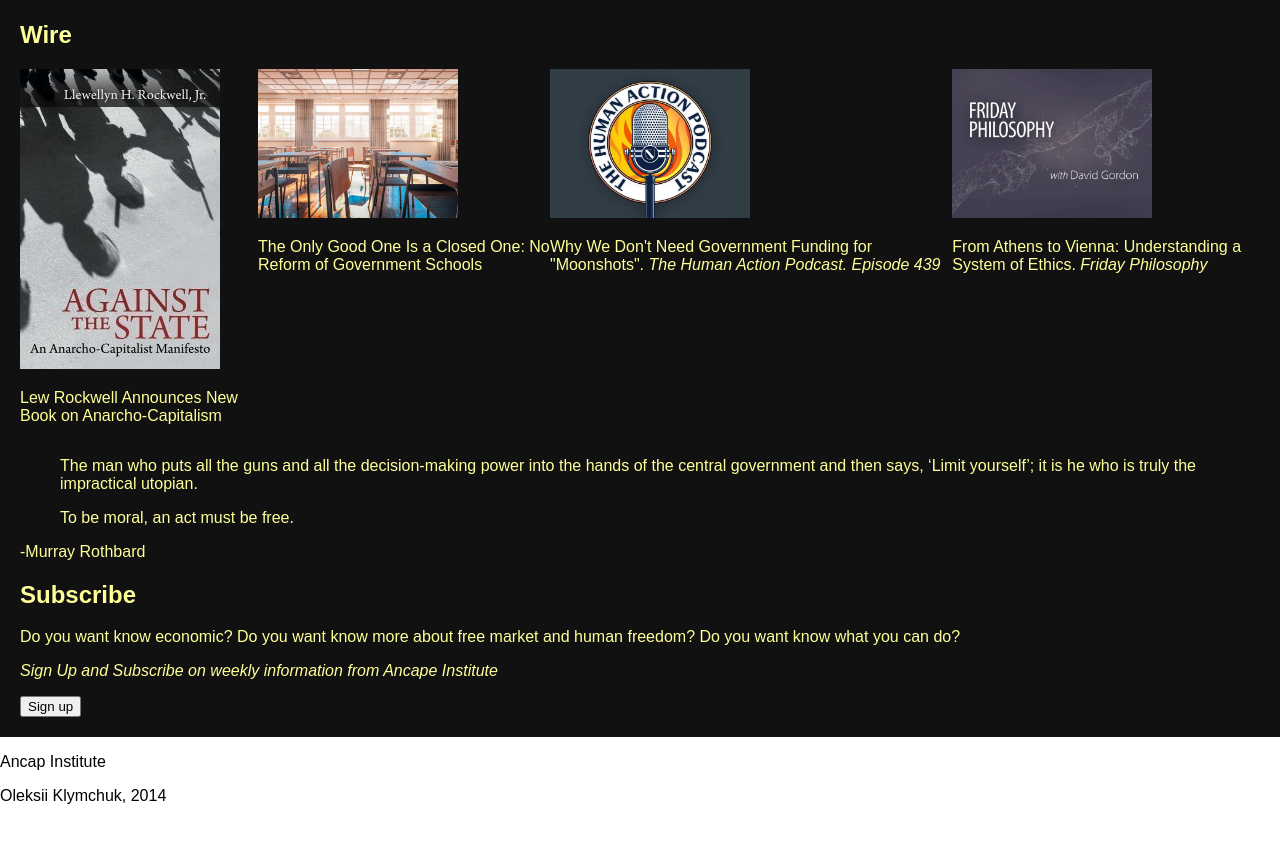
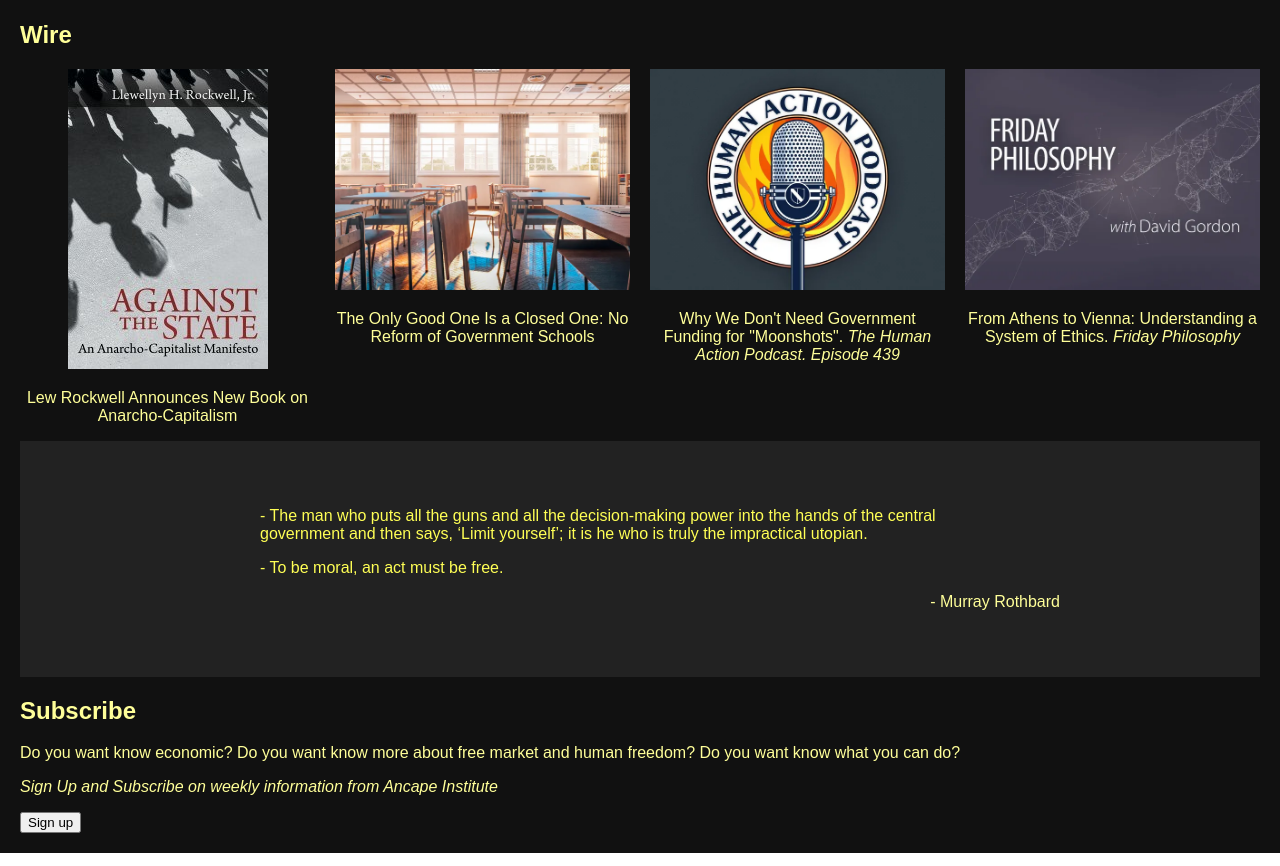
Before and after one commit to CodeLenov/Landing_Page, a plain HTML site: page index.html in a window 1280 px wide. Shown: the part 463-1329 px from the top of the page. Before the commit the page ends 1284 px from the top, so only its background shows below. Drawn offline with Linux system fonts and the light colour scheme.

Commit message:
Do CSS for article Wire

```diff
--- a/index.html
+++ b/index.html
@@ -35,30 +35,30 @@
 
 		<section id="wire_section">
 			<a href="https://mises.org/mises-wire/lew-rockwell-announces-new-book-anarcho-capitalism">
-				<img src="./images/against_the_state_book.jpg" alt="against_the_state_book image" width="200px" />
+				<img src="./images/against_the_state_book.jpg" alt="against_the_state_book image" />
 			  <p>Lew Rockwell Announces New Book on Anarcho-Capitalism</p>
 			</a>
 
 			<a href="https://mises.org/mises-wire/only-good-one-closed-one-no-reform-government-schools">
-				<img src="./images/school.jpeg.webp" alt="school_image" width="200px" />
+				<img src="./images/school.jpeg.webp" alt="school_image" />
 				<p>The Only Good One Is a Closed One: No Reform of Government Schools</p>
 			</a>
 
 			<a href="https://mises.org/podcasts/human-action-podcast/why-we-dont-need-government-funding-moonshots">
-				<img src="./images/the_human_action_podcast.jpeg.webp" alt="the_human_action_podcast image" width="200px" />
+				<img src="./images/the_human_action_podcast.jpeg.webp" alt="the_human_action_podcast image" />
 				<p>Why We Don't Need Government Funding for "Moonshots". <cite>The Human Action Podcast. Episode 439</cite></p>
 			</a>
 
 			<a href="https://mises.org/mises-wire/athens-vienna-understanding-system-ethics">
-				<img src="./images/friday_philosophy.jpeg.webp" alt="friday_philosophy image" width="200px" />
+				<img src="./images/friday_philosophy.jpeg.webp" alt="friday_philosophy image" />
 				<p>From Athens to Vienna: Understanding a System of Ethics. <cite>Friday Philosophy</cite></p>
 			</a>
 		</section>
 
-		<section>
-			<blockquote>The man who puts all the guns and all the decision-making power into the hands of the central government and then says, ‘Limit yourself’; it is he who is truly the impractical utopian.</blockquote>
-		    <blockquote>To be moral, an act must be free.</blockquote>
-		    <p>-Murray Rothbard</p>
+		<section id="wire_blockquote">
+			<blockquote>- The man who puts all the guns and all the decision-making power into the hands of the central government and then says, ‘Limit yourself’; it is he who is truly the impractical utopian.</blockquote>
+		    <blockquote>- To be moral, an act must be free.</blockquote>
+		    <p>- Murray Rothbard</p>
 		</section>
 	</article>
 
--- a/styles.css
+++ b/styles.css
@@ -55,6 +55,7 @@
 
 li a:hover {
 	background-color: #111;
+	color: #ff0;
 }
 
 /*----------main----------*/
@@ -80,17 +81,32 @@
 
 #wire_section {
 	display: flex;
+	flex-wrap: wrap;
 	justify-content: center;
 	flex-direction: row;
+	text-align: center;
+	gap: 20px;
 }
 
 #wire_section a {
-
-
+	flex: 1 1 0%;
 }
 
 #wire_section img {
-	align-items: ;
+	max-width: 100%;
+}
+
+#wire_blockquote {
+	background-color: #222;
+	padding: 50px 200px;
+}
+
+#wire_blockquote blockquote {
+	color: #ff5;
+}
+
+#wire_blockquote p {
+	text-align: right;
 }
 
 /*----------main #subscribe----------*/
```
